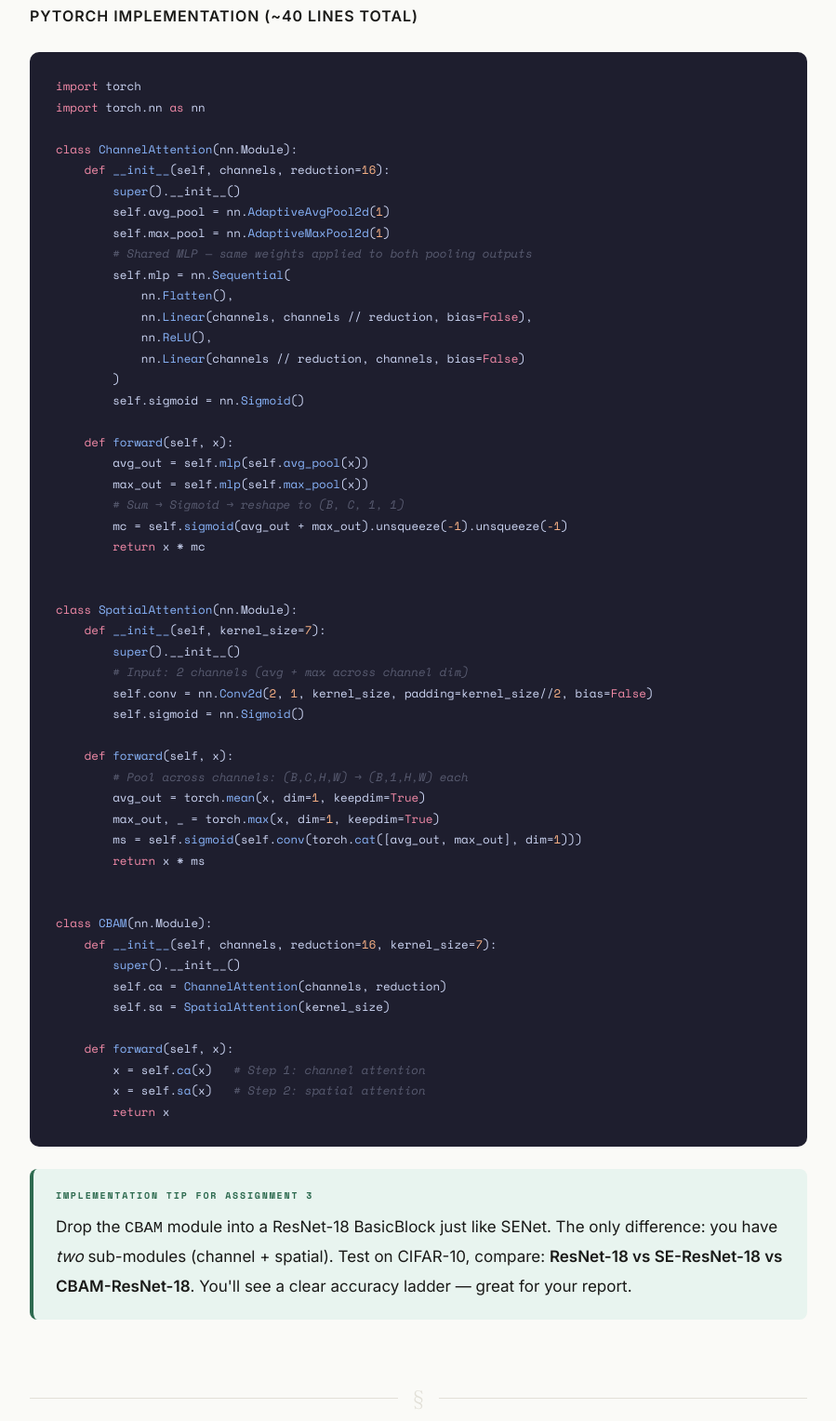
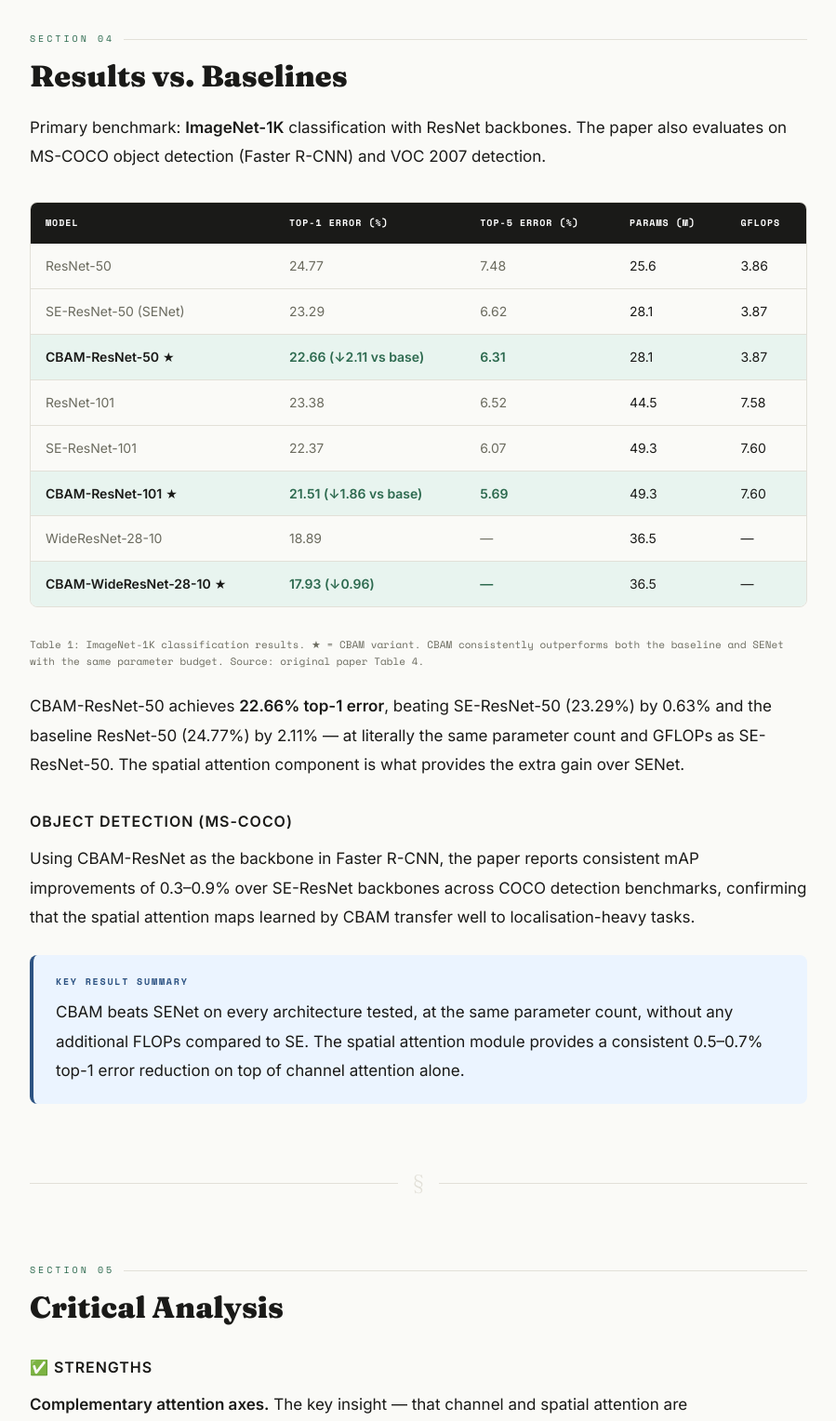
Before and after one commit to adarsh190206/cbam_blog, a plain HTML site: page index.html in a window 1280 px wide. Shown: the part 4077-5605 px from the top of the page at 93% size, without its empty margins (190-1089 px from the left). Drawn offline with nearby package versions, Linux system fonts and the light colour scheme.

Commit message:
Updated Blog
Removed some unnecessary things

```diff
--- a/index.html
+++ b/index.html
@@ -502,69 +502,6 @@
       The channel-refined feature map <code>F' = Mc ⊗ F</code> is then fed into the SAM. Here, pooling is applied across the <strong>channel dimension</strong> — average and max across all C channels at each spatial position, producing two 1×H×W maps that are concatenated into a 2×H×W descriptor. A single 7×7 convolution (large receptive field to capture wide spatial context) followed by Sigmoid produces the spatial attention map <code>Ms ∈ ℝ^{1×H×W}</code>.
     </p>
 
-    <h3>PyTorch Implementation (~40 lines total)</h3>
-
-    <div class="code">
-      <pre><span class="kw">import</span> torch
-<span class="kw">import</span> torch.nn <span class="kw">as</span> nn
-
-<span class="kw">class</span> <span class="fn">ChannelAttention</span>(nn.Module):
-    <span class="kw">def</span> <span class="fn">__init__</span>(self, channels, reduction=<span class="nb">16</span>):
-        <span class="fn">super</span>().__init__()
-        self.avg_pool = nn.<span class="fn">AdaptiveAvgPool2d</span>(<span class="nb">1</span>)
-        self.max_pool = nn.<span class="fn">AdaptiveMaxPool2d</span>(<span class="nb">1</span>)
-        <span class="cm"># Shared MLP — same weights applied to both pooling outputs</span>
-        self.mlp = nn.<span class="fn">Sequential</span>(
-            nn.<span class="fn">Flatten</span>(),
-            nn.<span class="fn">Linear</span>(channels, channels // reduction, bias=<span class="kw">False</span>),
-            nn.<span class="fn">ReLU</span>(),
-            nn.<span class="fn">Linear</span>(channels // reduction, channels, bias=<span class="kw">False</span>)
-        )
-        self.sigmoid = nn.<span class="fn">Sigmoid</span>()
-
-    <span class="kw">def</span> <span class="fn">forward</span>(self, x):
-        avg_out = self.<span class="fn">mlp</span>(self.<span class="fn">avg_pool</span>(x))
-        max_out = self.<span class="fn">mlp</span>(self.<span class="fn">max_pool</span>(x))
-        <span class="cm"># Sum → Sigmoid → reshape to (B, C, 1, 1)</span>
-        mc = self.<span class="fn">sigmoid</span>(avg_out + max_out).unsqueeze(<span class="nb">-1</span>).unsqueeze(<span class="nb">-1</span>)
-        <span class="kw">return</span> x * mc
-
-
-<span class="kw">class</span> <span class="fn">SpatialAttention</span>(nn.Module):
-    <span class="kw">def</span> <span class="fn">__init__</span>(self, kernel_size=<span class="nb">7</span>):
-        <span class="fn">super</span>().__init__()
-        <span class="cm"># Input: 2 channels (avg + max across channel dim)</span>
-        self.conv = nn.<span class="fn">Conv2d</span>(<span class="nb">2</span>, <span class="nb">1</span>, kernel_size, padding=kernel_size//<span class="nb">2</span>, bias=<span class="kw">False</span>)
-        self.sigmoid = nn.<span class="fn">Sigmoid</span>()
-
-    <span class="kw">def</span> <span class="fn">forward</span>(self, x):
-        <span class="cm"># Pool across channels: (B,C,H,W) → (B,1,H,W) each</span>
-        avg_out = torch.<span class="fn">mean</span>(x, dim=<span class="nb">1</span>, keepdim=<span class="kw">True</span>)
-        max_out, _ = torch.<span class="fn">max</span>(x, dim=<span class="nb">1</span>, keepdim=<span class="kw">True</span>)
-        ms = self.<span class="fn">sigmoid</span>(self.<span class="fn">conv</span>(torch.<span class="fn">cat</span>([avg_out, max_out], dim=<span class="nb">1</span>)))
-        <span class="kw">return</span> x * ms
-
-
-<span class="kw">class</span> <span class="fn">CBAM</span>(nn.Module):
-    <span class="kw">def</span> <span class="fn">__init__</span>(self, channels, reduction=<span class="nb">16</span>, kernel_size=<span class="nb">7</span>):
-        <span class="fn">super</span>().__init__()
-        self.ca = <span class="fn">ChannelAttention</span>(channels, reduction)
-        self.sa = <span class="fn">SpatialAttention</span>(kernel_size)
-
-    <span class="kw">def</span> <span class="fn">forward</span>(self, x):
-        x = self.<span class="fn">ca</span>(x)   <span class="cm"># Step 1: channel attention</span>
-        x = self.<span class="fn">sa</span>(x)   <span class="cm"># Step 2: spatial attention</span>
-        <span class="kw">return</span> x</pre>
-    </div>
-
-    <div class="box box-green">
-      <div class="box-title">Implementation Tip for Assignment 3</div>
-      Drop the <code>CBAM</code> module into a ResNet-18 BasicBlock just like SENet. The only difference: you have <em>two</em> sub-modules (channel + spatial). Test on CIFAR-10, compare: <strong>ResNet-18 vs SE-ResNet-18 vs CBAM-ResNet-18</strong>. You'll see a clear accuracy ladder — great for your report.
-    </div>
-  </div>
-
-  <div class="div"><div class="div-inner">§</div></div>
-
   <!-- 4. RESULTS -->
   <div class="section">
     <div class="sec-label">Section 04</div>
@@ -752,22 +689,6 @@ python train_cifar.py --att-type CBAM --net-type resnet
 
 <span class="cm"># For ImageNet (needs more resources)</span>
 python train_imagenet.py --att-type CBAM --arch resnet --depth 50</pre>
-    </div>
-
-    <h3>Recommended Assignment 3 Setup</h3>
-    <ol>
-      <li>Implement <code>ChannelAttention</code>, <code>SpatialAttention</code>, and <code>CBAM</code> classes yourself (~40 lines)</li>
-      <li>Integrate into ResNet-18 BasicBlock (add <code>self.cbam = CBAM(out_channels)</code>, call in <code>forward()</code>)</li>
-      <li>Train 3 models on <strong>CIFAR-10</strong>: plain ResNet-18, SE-ResNet-18, CBAM-ResNet-18</li>
-      <li>Compare accuracy, training curves, and parameter counts</li>
-      <li>Visualise the spatial attention maps on a few test images — striking and easy to implement</li>
-    </ol>
-
-    <div class="box box-blue">
-      <div class="box-title">Resource Requirement</div>
-      CBAM-ResNet18 on CIFAR-10: ~11.3M parameters. Trains in <strong>~25 minutes on Google Colab free tier (T4)</strong>. No paid GPU or local GPU needed whatsoever. CIFAR-10 dataset downloads automatically via torchvision.
-    </div>
-  </div>
 
   <div class="div"><div class="div-inner">§</div></div>
 
```
